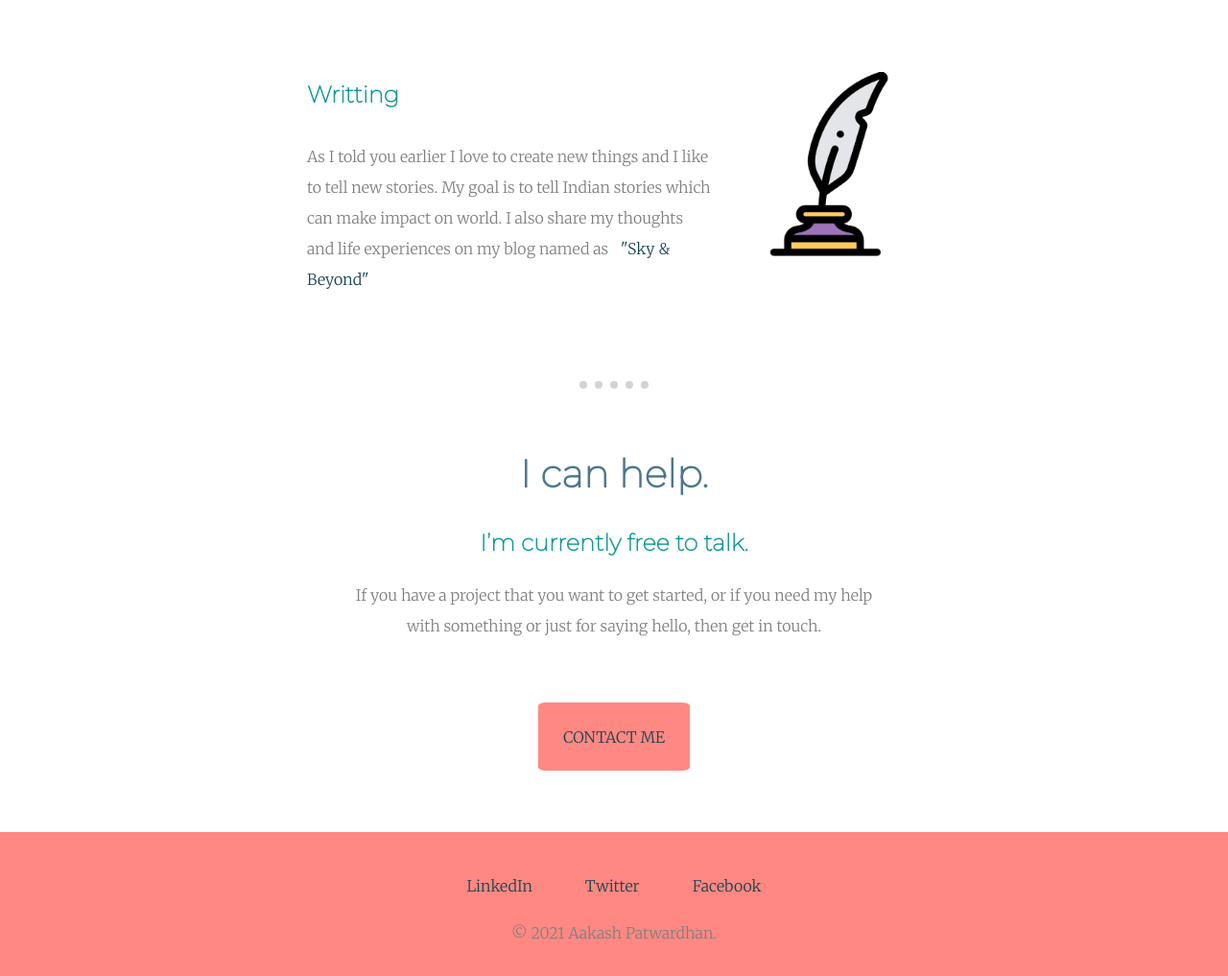
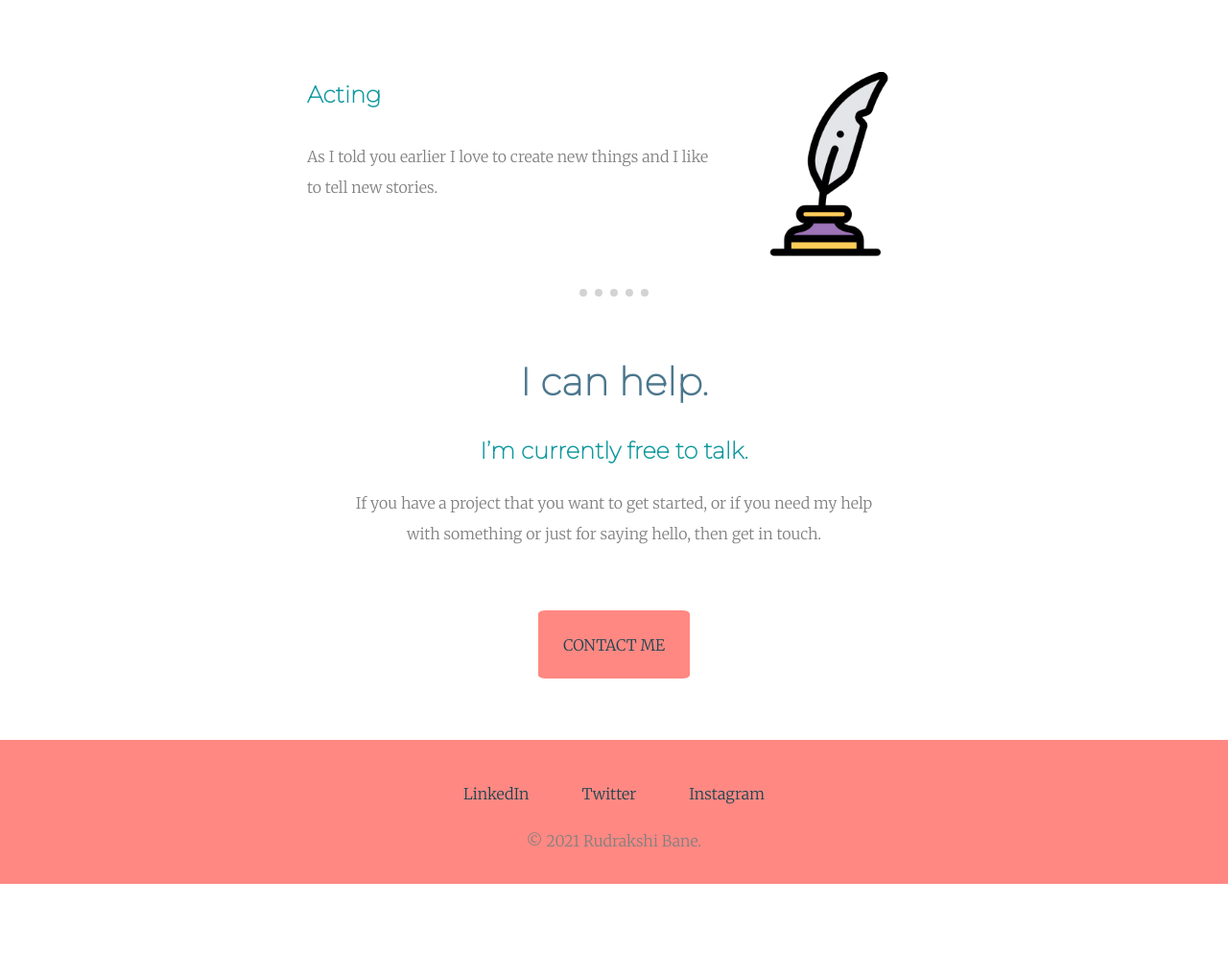
Before and after one commit to rudrakshibane/-Personal-Website, a plain HTML site: page index.html in a window 1280 px wide. Shown: the part 1783-2800 px from the top of the page at 96% size. After the commit the page ends 2704 px from the top, so only its background shows below. Drawn offline with Linux system fonts and the light colour scheme.

Commit message:
Update index.html

```diff
--- a/index.html
+++ b/index.html
@@ -2,7 +2,7 @@
 <html lang="en" dir="ltr">
   <head>
     <meta charset="utf-8">
-    <title>Aakash Patwardhan</title>
+    <title>Rudrakshi Bane</title>
     <link rel="stylesheet" href="css/styles.css">
     <link rel="icon" href="favicon.ico">
     <link rel="preconnect" href="https://fonts.gstatic.com">
@@ -18,7 +18,7 @@
 
     <img class="top-cloud" src="images/cloud.png" alt="cloud-image">
 
-    <h1>I'm Aakash.</h1>
+    <h1>I'm Rudrakshi.</h1>
     <p>a programmer</p>
 
     <img class="bottom-cloud"src="images/cloud.png" alt="cloud-image">
@@ -53,8 +53,8 @@
 
           <div class="skill-row">
             <img class="skill-row-image2" src="images/feather-pen.png" alt="writers-image">
-            <h3>Writting</h3>
-            <p>As I told you earlier I love to create new things and I like to tell new stories. My goal is to tell Indian stories which can make impact on world. I also share my thoughts and life experiences on my blog named as<a href="https://sky-n-beyond.blogspot.com/">"Sky & Beyond"</a> </p>
+            <h3>Acting</h3>
+            <p>As I told you earlier I love to create new things and I like to tell new stories.</p>
           </div>
 
         </div>
@@ -63,17 +63,17 @@
           <h2>I can help.</h2>
           <h3>I’m currently free to talk.</h3>
           <p>If you have a project that you want to get started, or if you need my help <br> with something or just for saying hello, then get in touch.</p>
-          <a class="btn" href="mailto:patwardhanaakash007@gmail.com">CONTACT ME</a>
+          <a class="btn" href="mailto:rudrakshibane19@gmail.com">CONTACT ME</a>
         </div>
 
       </div>
 
 
       <div class="bottom-container">
-        <a class="footer-link" href="https://www.linkedin.com/in/aakash-patwardhan-5700681a0/">LinkedIn</a>
+        <a class="footer-link" href="https://www.linkedin.com/in/rudrakshi-bane-97b6461b6/">LinkedIn</a>
         <a class="footer-link" href="https://twitter.com/aakash_milind">Twitter</a>
-        <a class="footer-link" href="https://www.facebook.com/aakash.patwardhan.31/">Facebook</a>
-        <p>© 2021 Aakash Patwardhan.</p>
+        <a class="footer-link" href="https://www.facebook.com/aakash.patwardhan.31/">Instagram</a>
+        <p>© 2021 Rudrakshi Bane.</p>
       </div>
 
 
```
